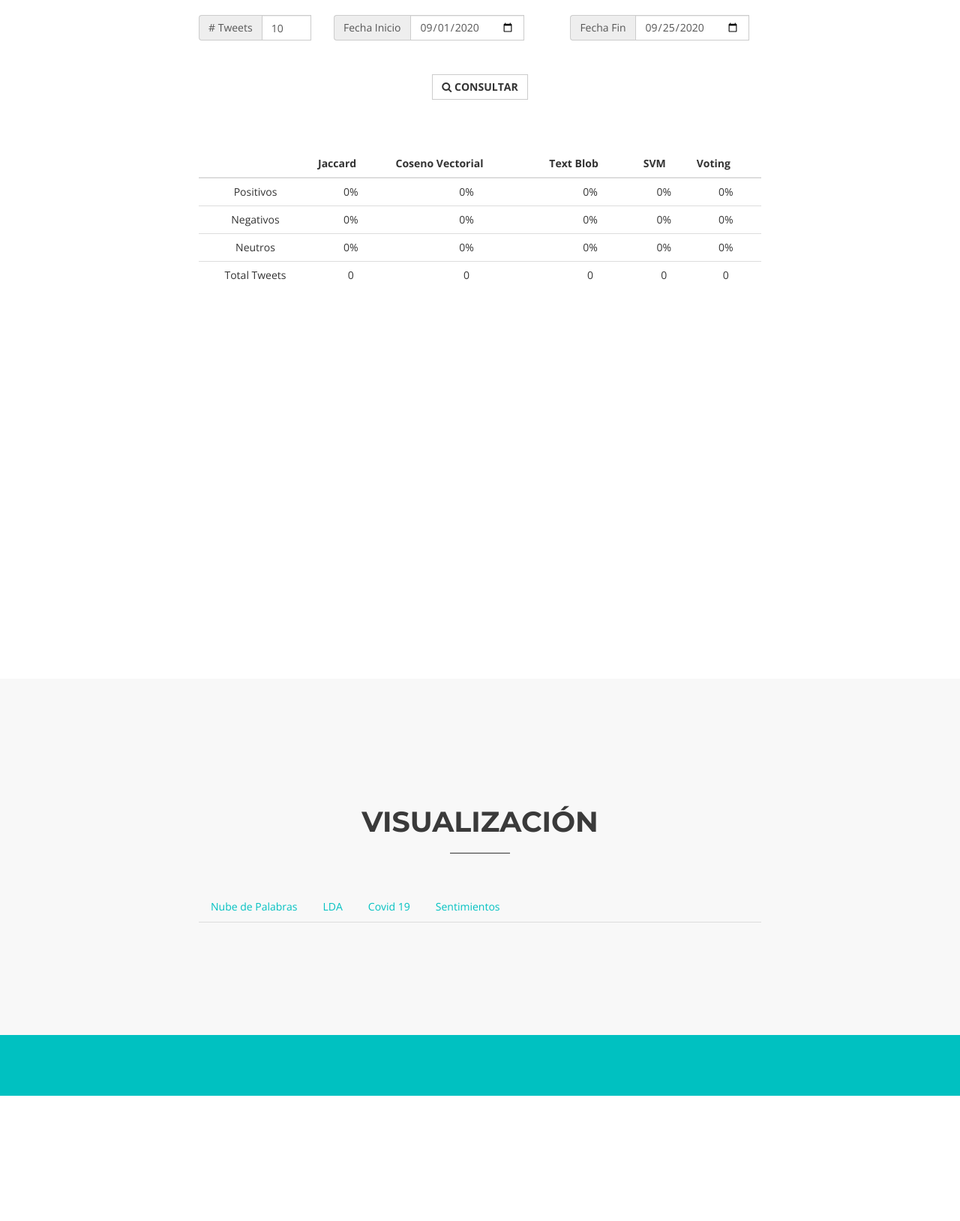
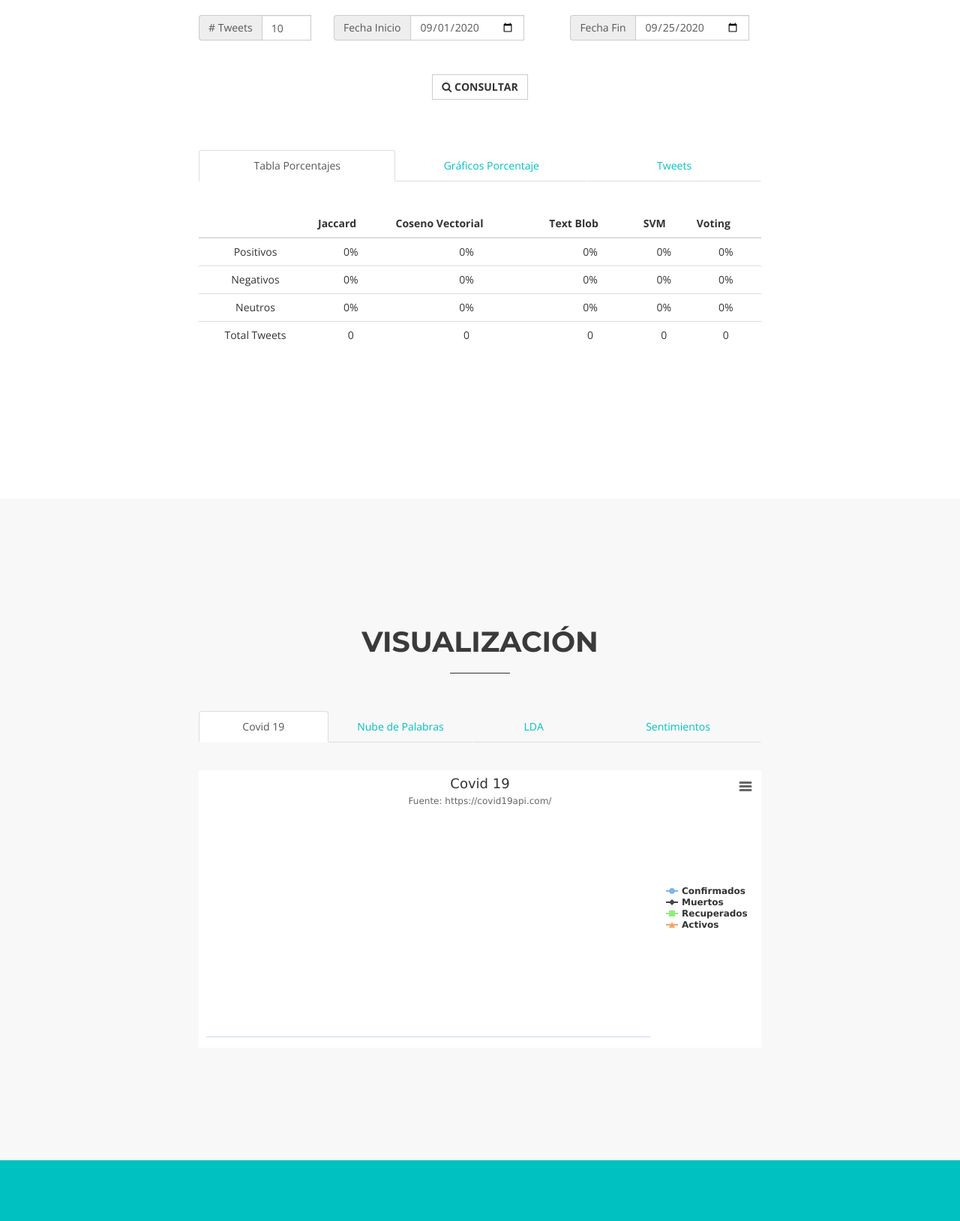
Before and after one commit to nicolas9812377/PaperCovid19, a Flask app: page / in a window 1280 px wide. Shown: the part 729-2357 px from the top of the page at 75% size. Before the commit the page ends 2190 px from the top, so only its background shows below. Run offline with Flask 2, Linux system fonts and the light colour scheme; data that the repository does not hold is empty; some libraries are stand-ins or nearby versions.

Commit message:
Cambio de diseño de pagina mas compacta y ordenada informacion

```diff
--- a/main.py
+++ b/main.py
@@ -1,5 +1,6 @@
-from flask import Flask, render_template,request,Response
+from flask import Flask, render_template,request
 from controlador import procesos as p
+from controlador import modulo_api as api
 import json
 app = Flask(__name__)
 
@@ -18,5 +19,18 @@ def topic():
   with open('templates/LDA_Visualization.html') as file:
     return file.read(),200,{'Content-Type': 'text/html; charset=utf-8'}
 
+@app.route('/api',methods=['GET','POST'])
+def apid():
+  if request.method == 'POST':
+    rs = []
+    #Resultados api
+    confirmados,muertos,recuperados,activos,fecha = api.obtenerInfo()
+    rs.append(confirmados)
+    rs.append(muertos)
+    rs.append(recuperados)
+    rs.append(activos)
+    rs.append(fecha)
+    return json.dumps(rs),{'Content-Type': 'application/json'}
+
 if __name__ == '__main__':
   app.run(host='0.0.0.0')
--- a/static/js/scripts.js
+++ b/static/js/scripts.js
@@ -3,6 +3,18 @@ function onload(){
       $('#fechaFin').val(new Date().getFullYear()+"-"+
       (((new Date().getMonth()+1)<10)?"0"+(new Date().getMonth()+1):(new Date().getMonth()+1))+"-"+
       ((new Date().getDate()<10)?"0"+new Date().getDate():new Date().getDate()));
+
+      $.ajax({
+        url: '/api',
+        type: 'POST',
+        success: function(msg){
+          //Grafica Covid 19
+          grcovid('container6',unir(msg[4],msg[0]),unir(msg[4],msg[1]),unir(msg[4],msg[2]),unir(msg[4],msg[3]),'Covid 19');
+        },
+        error :function(err){
+          console.log(err);
+          }
+      });
   });
 };
 function gr (contenedor,series,nombre){
@@ -180,7 +192,7 @@ function grnube (contenedor,data1){
         }
         return arr;
     }, []);
-  /*
+  /* Nube de palabras personalizadas
   var makeScale = function (domain, range) {
     var minDomain = domain[0];
     var maxDomain = domain[1];
@@ -231,15 +243,19 @@ function grnube (contenedor,data1){
         }
     }],
     title: {
-        text: 'Wordcloud de Tweets'
+        text: 'Nube de Palabras sobre los Tweets'
     }
 });
 }
 
 function graficar(event){
+   if(validar(event)){
     $('#loadingmessage').show();
     $('#boton').attr("disabled", true);
-   if(validar(event)){
+    //Ocultar todo
+    $('#tablat,#container,#container1,#container2,#container3,#container4,#container5,#container7,#container8,#container9,#container10,#container11').hide();
+    $('#tablat tbody tr').remove();
+    vaciarPorcentaje();
     $.ajax({
         url:'/lit1',
         data:{cant : $('#cantidad').val(),fechaInicio : $('#fechaInicio').val(),fechaFin : $('#fechaFin').val()},
@@ -248,69 +264,47 @@ function graficar(event){
         success: function(msg){
           $('#loadingmessage').hide();
           $('#boton').attr("disabled", false);
-
           //Lenar Tabla porcentaje
-          //tporcentaje=[]
-          $('#jp').text((contar(msg[2],"Positivo")/msg[2].length).toFixed(2)+'%');
-          $('#jn').text((contar(msg[2],"Negativo")/msg[2].length).toFixed(2)+'%');
-          $('#jne').text((contar(msg[2],"Neutro")/msg[2].length).toFixed(2)+'%');
-          $('#jt').text(msg[2].length);
-          $('#cp').text((contar(msg[3],"Positivo")/msg[3].length).toFixed(2)+'%');
-          $('#cn').text((contar(msg[3],"Negativo")/msg[3].length).toFixed(2)+'%');
-          $('#cne').text((contar(msg[3],"Neutro")/msg[3].length).toFixed(2)+'%');
-          $('#ct').text(msg[3].length);
-          $('#tbp').text((contar(msg[4],"Positivo")/msg[4].length).toFixed(2)+'%');
-          $('#tbn').text((contar(msg[4],"Negativo")/msg[4].length).toFixed(2)+'%');
-          $('#tbne').text((contar(msg[4],"Neutro")/msg[4].length).toFixed(2)+'%');
-          $('#tbt').text(msg[4].length);
-          $('#svmp').text((contar(msg[5],"Positivo")/msg[5].length).toFixed(2)+'%');
-          $('#svmn').text((contar(msg[5],"Negativo")/msg[5].length).toFixed(2)+'%');
-          $('#svmne').text((contar(msg[5],"Neutro")/msg[5].length).toFixed(2)+'%');
-          $('#svmt').text(msg[5].length);
-          $('#vp').text((contar(msg[7],"Positivo")/msg[7].length).toFixed(2)+'%');
-          $('#vn').text((contar(msg[7],"Negativo")/msg[7].length).toFixed(2)+'%');
-          $('#vne').text((contar(msg[7],"Neutro")/msg[7].length).toFixed(2)+'%');
-          $('#vt').text(msg[7].length);
-
+          tporcentaje=['#jp','#jn','#jne','#jt','#cp','#cn','#cne','#ct','#tbp','#tbn','#tbne','#tbt','#svmp','#svmn','#svmne','#svmt','#vp','#vn','#vne','#vt']
           //Graficos Pastel
-        titulos = ['Similitud Jaccard','Similitud Coseno','Text Blob','SVM','','Voting'];
-        contenedores = ['container','container1','container2','container3','','container4']
-          for(let i = 2; i < 8; i++ ){
-            //if temporal por parte del lda
-            if(i !== 6){
+          titulos = ['Similitud Jaccard','Similitud Coseno','Text Blob','SVM','Voting'];
+          contenedores = ['container','container1','container2','container3','container4']
+          let pivote = 0
+          for(let i = 2; i < 7; i++ ){
                 let datos = [
                   {name: 'Positivos',y:contar(msg[i],"Positivo")},
                   {name: 'Negativos',y:contar(msg[i],"Negativo")},
                   {name: 'Neutros',y:contar(msg[i],"Neutro")}
                 ];
                 gr(contenedores[i-2],datos,titulos[i-2]);
-            }
+                pivote = (i-2)*4
+                $(tporcentaje[pivote]).text((contar(msg[i],"Positivo")/msg[i].length).toFixed(2)+'%');
+                $(tporcentaje[pivote+1]).text((contar(msg[i],"Negativo")/msg[i].length).toFixed(2)+'%');
+                $(tporcentaje[pivote+2]).text((contar(msg[i],"Neutro")/msg[i].length).toFixed(2)+'%');
+                $(tporcentaje[pivote+3]).text(msg[i].length);
           }
 
             //Llenar Tabla
           let tabla = ''
           for(let i = 0; i < msg[0].length; i++ ){
-            tabla += `<tr><td>${i+1}</td><td>${new Date(msg[0][i]).toLocaleDateString()}</td><td>${msg[1][i]}</td><td>${msg[2][i]}</td><td>${msg[3][i]}</td><td>${msg[4][i]}</td><td>${msg[5][i]}</td><td>${msg[7][i]}</td></tr>`;
+            tabla += `<tr><td>${i+1}</td><td>${new Date(msg[0][i]).toLocaleDateString()}</td><td>${msg[1][i]}</td><td>${msg[2][i]}</td><td>${msg[3][i]}</td><td>${msg[4][i]}</td><td>${msg[5][i]}</td><td>${msg[6][i]}</td></tr>`;
           }
 
           //Mostrar elementos
-          $('#tablat,#container,#container1,#container2,#container3,#container4,#container5,#container6,#container7,#container8,#container9,#container10,#container11').show();
+          $('#tablat,#container,#container1,#container2,#container3,#container4,#container5,#container7,#container8,#container9,#container10,#container11').show();
           $('#tablat tbody tr').remove();
           $('#tablat').append(tabla);
 
 
           //Grafico wordcloud
-          grnube('container5',msg[13]);
-
-          //Grafica Covid 19
-          grcovid('container6',unir(msg[12],msg[8]),unir(msg[12],msg[9]),unir(msg[12],msg[10]),unir(msg[12],msg[11]),'Covid 19');
+          grnube('container5',msg[8]);
 
           //Grafica Sentimientos
           grln('container7',unir(msg[0],msg[2]),'Analisis de Sentimientos (Jaccard)','Jaccard',0);
           grln('container8',unir(msg[0],msg[3]),'Analisis de Sentimientos (Coseno)','Coseno',6);
           grln('container9',unir(msg[0],msg[4]),'Analisis de Sentimientos (TextBlob)','TextBlob',2);
           grln('container10',unir(msg[0],msg[5]),'Analisis de Sentimientos (SVM)','SVM',3);
-          grln('container11',unir(msg[0],msg[7]),'Analisis de Sentimientos (Voting)','Voting',7);
+          grln('container11',unir(msg[0],msg[6]),'Analisis de Sentimientos (Voting)','Voting',7);
 
         },timeout : 9000000,
         error :function(err){
@@ -340,6 +334,16 @@ function unir(fecha,datos){
     vectorGrafico.push(temp);
   }
   return vectorGrafico;
+}
+
+function vaciarPorcentaje(){
+  tporcentaje=['#jp','#jn','#jne','#jt','#cp','#cn','#cne','#ct','#tbp','#tbn','#tbne','#tbt','#svmp','#svmn','#svmne','#svmt','#vp','#vn','#vne','#vt']
+  for(let i = 0; i<tporcentaje.length;i++){
+    if( ((i+1)%4) == 0 )
+      $(tporcentaje[i]).text("0")
+    else
+      $(tporcentaje[i]).text("0%")
+  }
 }
 
 function contar(lista,polaridad){
--- a/templates/index.html
+++ b/templates/index.html
@@ -2,7 +2,7 @@
 <html>
 
 <head>
-	<title>Analisis de Sentimientos</title>
+	<title>Análisis de Sentimientos</title>
 
 	<meta charset="utf-8" />
 	<meta content="width=device-width, initial-scale=1, maximum-scale=1, user-scalable=no" name="viewport">
@@ -14,19 +14,26 @@
 	<link href="{{ url_for('static', filename='color/default.css') }}" rel="stylesheet" media="screen">
 
 	<script src="{{ url_for('static', filename='js/scripts.js') }}">
+
 	</script>
 	<script src="https://code.highcharts.com/highcharts.js">
+
 	</script>
 	<script src="https://code.highcharts.com/modules/data.js">
+
 	</script>
 	<script src="https://code.highcharts.com/modules/wordcloud.js">
+
 	</script>
 	<!--<script src="https://code.highcharts.com/modules/series-label.js"></script>-->
 	<script src="https://code.highcharts.com/modules/exporting.js">
+
 	</script>
 	<script src="https://code.highcharts.com/modules/export-data.js">
+
 	</script>
 	<script src="https://code.highcharts.com/modules/accessibility.js">
+
 	</script>
 	<link rel="stylesheet" href="https://cdnjs.cloudflare.com/ajax/libs/font-awesome/4.7.0/css/font-awesome.min.css">
 	<link rel="shortcut icon" href="{{ url_for('static', filename='img/twitter.ico') }}">
@@ -48,9 +55,9 @@
         </button>
 
        <!-- Logo text or image -->
-                <a class="navbar-brand" href="index.html">COVID 19</a>
+      `<a class="navbar-brand" href="/">COVID 19</a>
+      </div>
 
-            </div>
       <div class="navigation collapse navbar-collapse navbar-ex1-collapse">
         <ul class="nav navbar-nav">
           <li class="current"><a href="#intro">Inicio</a></li>
@@ -114,20 +121,39 @@
                             <input type="date" name="fechaFin" id="fechaFin" placeholder="Ingrese Fecha de Tweets" class="form-control" required="required">
                           </div>
                         </div>
-
                       </div>
 
                       <br><br>
                       <button type="button" class="btn btn-default" id="boton" value="Consultar" onclick="graficar(event)">
                         <span class="fa fa-search" aria-hidden="true"></span> Consultar
                       </button>
+
                       <br><br>
+
                       <div id='loadingmessage' style='display:none'>
                         <img src='{{ url_for('static', filename='img/ajax-loader.gif') }}'/>
                       </div>
-       <br>
-       <br>
-                      <table class="table table-borderless table-hover">
+
+                      <br><br>
+
+                      <!--Items Tabs -->
+                      <ul class="nav nav-tabs nav-justified" id="myTab" role="tablist">
+                        <li class="nav-item active">
+                          <a class="nav-link" id="tp-tab" data-toggle="tab" href="#tp" role="tab" aria-controls="tp" aria-selected="true">Tabla Porcentajes</a>
+                        </li>
+                        <li class="nav-item">
+                          <a class="nav-link" id="gp-tab" data-toggle="tab" href="#gp" role="tab" aria-controls="gp" aria-selected="false">Gráficos Porcentaje</a>
+                        </li>
+                        <li class="nav-item">
+                          <a class="nav-link" id="tweet-tab" data-toggle="tab" href="#tweet" role="tab" aria-controls="tweet" aria-selected="false">Tweets</a>
+                        </li>
+                      </ul>
+
+                      <!--Panel Tabs -->
+                      <div class="tab-content" id="myTabContent">
+                        <div class="tab-pane fade active in" id="tp" role="tabpanel" aria-labelledby="tp-tab">
+                          <!--Tabla Porcentajes -->
+                          <table class="table table-borderless table-hover" id="tablap" style="margin-top:5%;">
                             <thead >
                               <tr>
                                 <th></th><th>Jaccard</th><th >Coseno Vectorial</th><th >Text Blob</th><th >SVM</th> <th>Voting</th>
@@ -152,15 +178,22 @@
                               </tr>
                             </tbody>
                           </table>
+                        </div>
 
-              <div style="width:100%">
+                        <div class="tab-pane fade" id="gp" role="tabpanel" aria-labelledby="gp-tab">
+                          <!--Grafico Porcentajes -->
+                          <div style="width:100%;margin-top:5%;">
                                 <div id="container" style="display:none;float:left;width:45%;height:310px;"></div>
                                 <div id="container1" style="display:none;float:right;width:45%; height:310px;"></div>
                                 <div id="container2" style="display:none;float:left;width:45%; height:310px;"></div>
                                 <div id="container3" style="display:none;float:right;width:45%; height:310px;"></div>
                                 <div id="container4" style="display:none;float:left;width:45%; height:310px;"></div>
                           </div>
-                      <div class="table-responsive" style="height:300px !important; width: 110%">
+                        </div>
+
+                        <div class="tab-pane fade" id="tweet" role="tabpanel" aria-labelledby="tweet-tab">
+                          <!--Tabla Tweets -->
+                          <div class="table-responsive" style="height:600px !important; width: 110%;margin-top: 5%;margin-left:-3%;">
                             <table id="tablat" class="table table-striped" style='display:none'>
                             <thead class="thead-light">
                             <tr>
@@ -174,7 +207,8 @@
                       </div>
 
                     </div>
-
+                </div>
+            </div>
         </div>
     </section>
 
@@ -192,30 +226,33 @@
                       <img src='{{ url_for('static', filename='img/ajax-loader.gif') }}'/>
                     </div>
 
-                      <ul class="nav nav-tabs" id="myTab" role="tablist">
+                      <ul class="nav nav-tabs nav-justified" id="myTab" role="tablist">
+                        <li class="nav-item active">
+                          <a class="nav-link" id="covid-tab" data-toggle="tab" href="#covid" role="tab" aria-controls="covid" aria-selected="false">Covid 19</a>
+                        </li>
                         <li class="nav-item">
-                          <a class="nav-link active" id="nube-tab" data-toggle="tab" href="#nube" role="tab" aria-controls="nube" aria-selected="true">Nube de Palabras</a>
+                          <a class="nav-link " id="nube-tab" data-toggle="tab" href="#nube" role="tab" aria-controls="nube" aria-selected="true">Nube de Palabras</a>
                         </li>
                         <li class="nav-item">
                           <a class="nav-link" id="LDA-tab" data-toggle="tab" href="#LDA" role="tab" aria-controls="LDA" aria-selected="false">LDA</a>
-                        </li>
-                        <li class="nav-item">
-                          <a class="nav-link" id="covid-tab" data-toggle="tab" href="#covid" role="tab" aria-controls="covid" aria-selected="false">Covid 19</a>
                         </li>
                         <li class="nav-item">
                           <a class="nav-link" id="sentimientos-tab" data-toggle="tab" href="#sentimientos" role="tab" aria-controls="sentimientos" aria-selected="false">Sentimientos</a>
                         </li>
                     </ul>
                     <div class="tab-content" id="myTabContent">
-                      <div class="tab-pane fade active" id="nube" role="tabpanel" aria-labelledby="nube-tab">
+                      <div class="tab-pane fade active in" id="covid" role="tabpanel" aria-labelledby="covid-tab">
+                        <div id="container6" style="width:100%;margin-top:5%; height:370px;"></div>
+                      </div>
+
+                      <div class="tab-pane fade" id="nube" role="tabpanel" aria-labelledby="nube-tab">
                         <div id="container5" style="display:none;width:100%;margin-top:5%; height:370px;"></div>
                       </div>
+
                       <div class="tab-pane fade" id="LDA" role="tabpanel" aria-labelledby="LDA-tab">
                         <object type="text/html" data="https://analisis-sentimiento.herokuapp.com/topic" style="width:120%;height:850px;"></object>
                       </div>
-                      <div class="tab-pane fade" id="covid" role="tabpanel" aria-labelledby="covid-tab">
-                        <div id="container6" style="display:none;width:100%;margin-top:5%; height:370px;"></div>
-                      </div>
+
                       <div class="tab-pane fade" id="sentimientos" role="tabpanel" aria-labelledby="sentimientos-tab">
                         <div id="container7" style="display:none;width:100%;margin-top:5%; height:370px;"></div>
                         <div id="container8" style="display:none;width:100%;margin-top:5%; height:370px;"></div>
@@ -240,7 +277,6 @@
                 <div class="col-md-12">
                     <!--<p>Copyright &copy; JANMP. All rights reserved 2020.</p>-->
                     <div class="credits">
-
                         <!--Diseñado por:
                         Nicolas Carrasco -
                         Alisson Mendoza -
@@ -265,7 +301,6 @@
     <script src="{{ url_for('static', filename='js/grid.js') }}"></script>
     <script src="{{ url_for('static', filename='js/stellar.js') }}"></script>
 
-
     <!-- Template Custom Javascript File -->
     <script src="{{ url_for('static', filename='js/custom.js') }}"></script>
 
```
Also changed, not shown: controlador/procesos.py (+1 -9 lines). Lines whose indentation alone changed are shown as unchanged.
